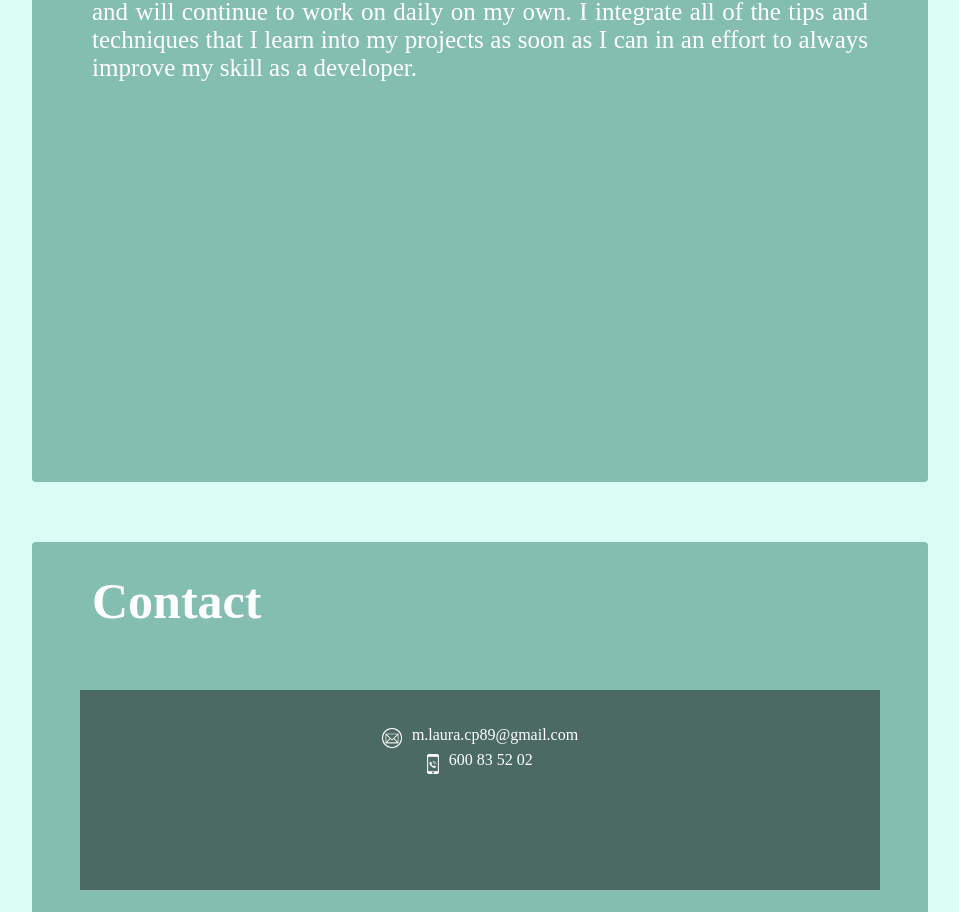
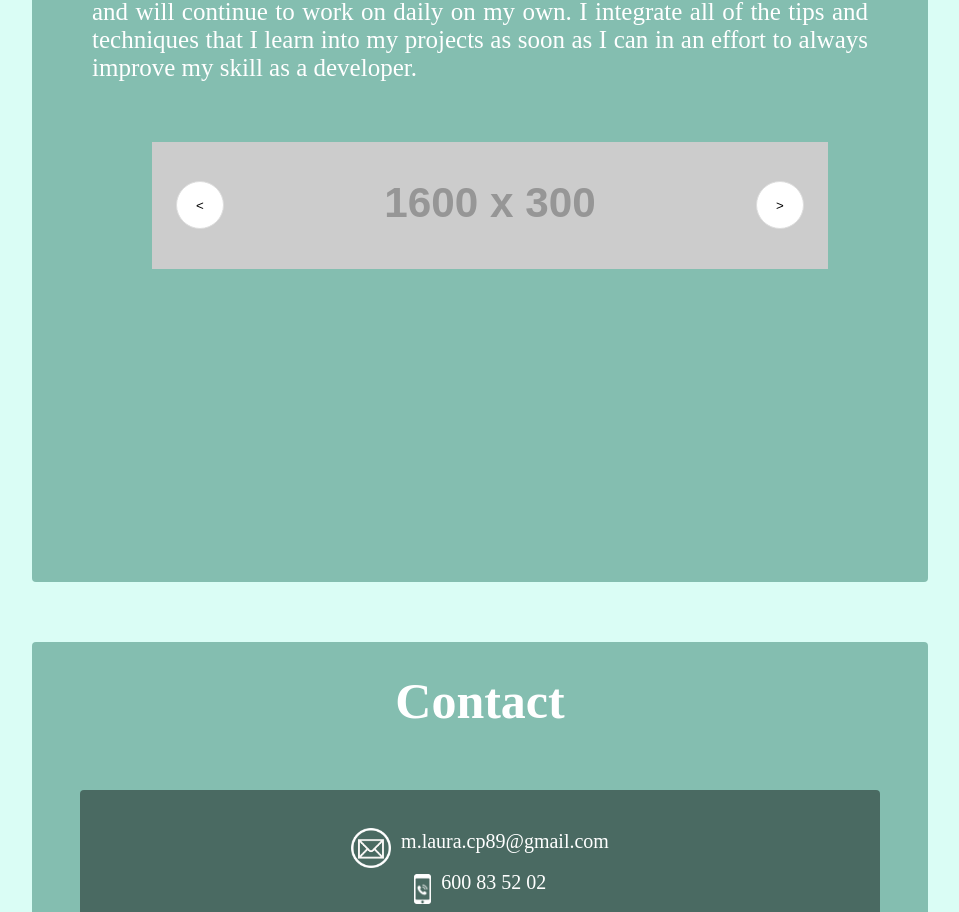
Before and after one commit to Lalu163/personal-page, a React (Create React App) app: page / in a window 1280 px wide. Shown: the part 1008-1920 px from the top of the page, without its empty margins (160-1119 px from the left). Built offline with nearby package versions, Linux system fonts and the light colour scheme; a web font is replaced by a local one.

Commit message:
carousel

```diff
--- a/package.json
+++ b/package.json
@@ -6,10 +6,12 @@
     "@testing-library/jest-dom": "^5.16.4",
     "@testing-library/react": "^13.2.0",
     "@testing-library/user-event": "^13.5.0",
+    "bootstrap": "^5.1.3",
     "react": "^18.1.0",
     "react-dom": "^18.1.0",
     "react-scripts": "5.0.1",
     "react-scroll": "^1.8.7",
+    "reactstrap": "^9.0.2",
     "web-vitals": "^2.1.4",
     "webfontloader": "^1.6.28"
   },
--- /dev/null
+++ b/src/components/Carousel.css
@@ -0,0 +1,56 @@
+.carousel-container {
+    width: 100%;
+    display: flex;
+    flex-direction: column;
+}
+
+.carousel-wrapper {
+    display: flex;
+    width: 100%;
+    position: relative;
+}
+
+.carousel-content-wrapper {
+    overflow: hidden;
+    width: 100%;
+    height: 100%;
+}
+
+.carousel-content {
+    display: flex;
+    transition: all 250ms linear;
+    -ms-overflow-style: none;  /* hide scrollbar in IE and Edge */
+    scrollbar-width: none;  /* hide scrollbar in Firefox */
+}
+
+/* hide scrollbar in webkit browser */
+.carousel-content::-webkit-scrollbar, .carousel-content::-webkit-scrollbar {
+    display: none;
+}
+
+.carousel-content > * {
+    width: 100%;
+    flex-shrink: 0;
+    flex-grow: 1;
+}
+
+
+.left-arrow, .right-arrow {
+    position: absolute;
+    z-index: 1;
+    top: 50%;
+    transform: translateY(-50%);
+    width: 48px;
+    height: 48px;
+    border-radius: 24px;
+    background-color: white;
+    border: 1px solid #ddd;
+}
+
+.left-arrow {
+    left: 24px;
+}
+
+.right-arrow {
+    right: 24px;
+}
--- /dev/null
+++ b/src/components/Carousel.js
@@ -0,0 +1,52 @@
+import React, {useEffect, useState} from 'react'
+import './Carousel.css' //will be added later
+
+const Carousel = (props) => {
+    const {children} = props
+
+    const [currentIndex, setCurrentIndex] = useState(0)
+    const [length, setLength] = useState(children.length)
+
+    useEffect(() => {
+        setLength(children.length)
+    }, [children])
+
+    const next = () => {
+        if (currentIndex < (length - 1)) {
+            setCurrentIndex(prevState => prevState + 1)
+        }
+    }
+
+    const prev = () => {
+        if (currentIndex > 0) {
+            setCurrentIndex(prevState => prevState - 1)
+        }
+    }
+
+    return (
+        <div className="carousel-container">
+            <div className="carousel-wrapper">
+                <button onClick={prev} className="left-arrow">
+                    &lt;
+                </button>
+
+                <button onClick={next} className="right-arrow">
+                    &gt;
+                </button>
+
+                <div className="carousel-content-wrapper">
+                    <div
+                        className="carousel-content"
+                        style={{ transform: `translateX(-${currentIndex * 100}%)` }}
+                    >
+                        {children}
+                    </div>
+
+                </div>
+            </div>
+
+        </div>
+    )
+}
+
+export default Carousel
--- a/src/components/Contact.css
+++ b/src/components/Contact.css
@@ -10,6 +10,7 @@
     font-size: 50px;
     padding: 30px 0 0;
     margin-bottom:0;
+    text-align: center;
 }
 
 .contact-container{
@@ -21,8 +22,7 @@
     height:200px;
     width:800px;
     text-align: center;
-
-
+    border-radius:4px;
 }
 
 .mail-section{
@@ -32,7 +32,7 @@
 }
 
 .mail-icon{
-    max-height: 20px;
+    max-height: 40px;
     padding-top:18px;
     margin-right:10px;
     margin-bottom:3px;
@@ -41,6 +41,7 @@
 .mail{
     margin-left:0;
     margin-bottom:3px;
+    font-size: 20px;
 }
 
 .mobile-section{
@@ -49,7 +50,7 @@
 }
 
 .mobile-icon{
-    max-height: 20px;
+    max-height: 30px;
     margin-right:10px;
     padding-top:3px;
 }
@@ -57,4 +58,22 @@
 .mobile-phone{
     margin-left:0;
     margin-top:0;
+    font-size: 20px;
 }
+
+.link-icons{
+    width:150px;
+    display:flex;
+}
+
+.linkedin-icon{
+    max-height:45px;
+}
+
+.github-icon{
+    max-height:40px;
+}
+
+.resume-icon{
+    max-height:39px;
+}
--- a/src/components/Contact.js
+++ b/src/components/Contact.js
@@ -2,6 +2,9 @@ import React from 'react';
 import "./Contact.css";
 import mail from "../assets/icons/mail.png";
 import mobile from "../assets/icons/mobil.png";
+import linkedin from "../assets/icons/linkedin.png"
+import github from "../assets/icons/github.png"
+import resume from "../assets/icons/resume.png"
 
 function Contact() {
     return (
@@ -19,6 +22,17 @@ function Contact() {
                     <img src={mobile} className="mobile-icon"/>
                     <p className="mobile-phone">600 83 52 02</p>
                 </div>
+                <div className="link-icons">
+                    <a href="https://www.linkedin.com/in/laura-contreras-pulgar-77832320a/" target="_blank" rel="noreferrer">
+                        <img src={linkedin} className="linkedin-icon"/>
+                    </a>
+                    <a href="https://github.com/Lalu163" target="_blank" rel="noreferrer">
+                    <img src={github} className="github-icon"/>
+                    </a>
+                    <a href="https://www.canva.com/design/DAFBK7Kj2Hk/cs2vVbC1k9eha3LjBaMiGQ/view?utm_content=DAFBK7Kj2Hk&utm_campaign=designshare&utm_medium=link&utm_source=publishsharelink" target="_blank" rel="noreferrer">
+                    <img src={resume} className="resume-icon"/>
+                    </a>
+                </div>
             </div>
         </div>
     )
--- a/src/components/Portfolio.css
+++ b/src/components/Portfolio.css
@@ -2,7 +2,7 @@
     background-color:#84BEB0;
     color:white;
     width:70%;
-    height:600px;
+    height:700px;
     border-radius:4px;
     text-align: justify;
 }
@@ -15,9 +15,15 @@
     font-size: 50px;
     padding: 30px 0 0;
     margin-bottom:0;
+    text-align: center;
 }
 
 .portfolio-info{
     text-align: justify;
     font-size: 25px;
 }
+
+.slide-container{
+    margin-left: 120px;
+    margin-right: 100px;
+}
--- a/src/components/Portfolio.js
+++ b/src/components/Portfolio.js
@@ -1,15 +1,27 @@
 import React from 'react';
 import "./Portfolio.css";
+import Carousel from "./Carousel";
 
 function Portfolio() {
     return (
         <div className="portfolio" id="portfolio">
             <div className="portfolio-container">
                 <h1 className="portfolio-title">Portfolio</h1>
-                <p1 className="portfolio-info">Below are some of the current projects that I am worked as a contributor , and will continue to work
+                <p1 className="portfolio-info">Below are some of the current projects that I am worked as a contributor
+                    , and will continue to work
                     on daily on my own. I integrate all of the tips and techniques that I learn into my projects as soon
                     as I can in an effort to always improve my skill as a developer.
                 </p1>
+            </div>
+            <div className="slide-container">
+
+                <Carousel>
+
+                    <img src="https://via.placeholder.com/1600x300" alt="placeholder" />
+                    <img src="https://via.placeholder.com/1600x300" alt="placeholder" />
+                    <img src="https://via.placeholder.com/1600x300" alt="placeholder" />
+                </Carousel>
+
             </div>
         </div>
     )
```
Also changed, not shown: 1 other file (tests, documents, lock files or other folders).
